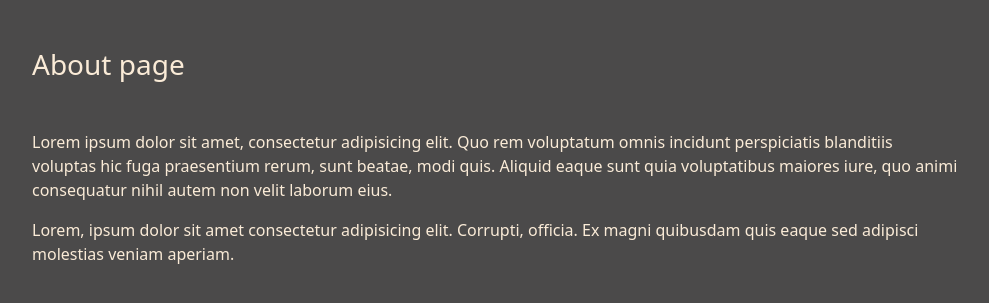
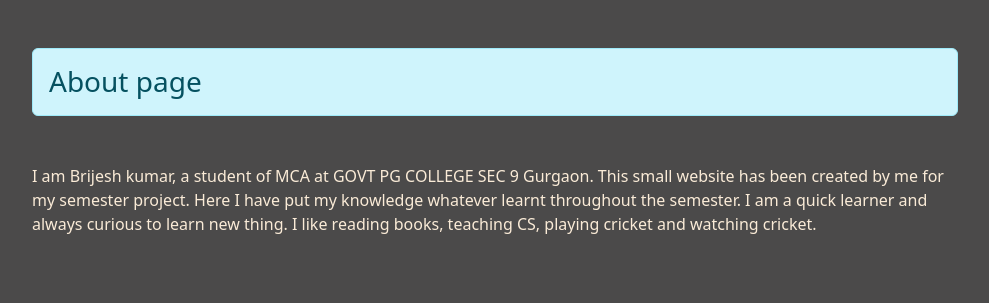
Before and after one commit to anonymousmani/miniblog, a Django app: template miniblog/blog/templates/blog/about.html in a window 1280 px wide. Shown: the part 56-359 px from the top of the page, without its empty margins (50-1039 px from the left). Run offline with Django 4.2, Linux system fonts and the light colour scheme; the template is opened without the code that fills it, so the values that code supplies are empty; some libraries are stand-ins or nearby versions.

Commit message:
Update about.html

```diff
--- a/miniblog/blog/templates/blog/about.html
+++ b/miniblog/blog/templates/blog/about.html
@@ -2,8 +2,6 @@
 {% load static %}
 {% block content %}
     <div class="col-sm-10">
-       <h3 class="my-5">About page</h3>
-       <p>Lorem ipsum dolor sit amet, consectetur adipisicing elit. Quo rem voluptatum omnis incidunt perspiciatis blanditiis voluptas hic fuga praesentium rerum, sunt beatae, modi quis. Aliquid eaque sunt quia voluptatibus maiores iure, quo animi consequatur nihil autem non velit laborum eius.</p>
-       <p>Lorem, ipsum dolor sit amet consectetur adipisicing elit. Corrupti, officia. Ex magni quibusdam quis eaque sed adipisci molestias veniam aperiam.</p>
-    </div>
+       <h3 class="my-5 alert alert-info">About page</h3>
+       <p>I am Brijesh kumar, a student of MCA at GOVT PG COLLEGE SEC 9 Gurgaon. This small website has been created by me for my semester project. Here I have put my knowledge whatever learnt throughout the semester. I am a quick learner and always curious to learn new thing. I like reading books, teaching CS, playing cricket and watching cricket.</p>
 {% endblock %}
```
